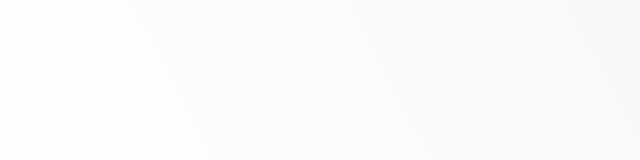
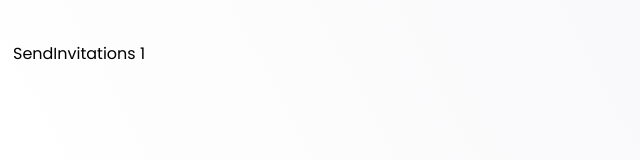
Before and after one commit to Ghianda22/memory, a React (Create React App) app in the folder frontend/: page /sendinvitations/1 in a window 1280 px wide. Before the commit this address had no page. Shown: the top 160 px of the page, without its empty margins (0-640 px from the left). Built offline with nearby package versions, Linux system fonts and the light colour scheme.

Commit message:
Added conditional navigation at start button
if the game is public it navigates to the live game screen (to wait for other random players)
if it's private it goes to the invitations screen to invitate players

```diff
--- a/frontend/src/components/templates/NewGameTemplate.tsx
+++ b/frontend/src/components/templates/NewGameTemplate.tsx
@@ -60,8 +60,8 @@ export default function NewGameTemplate() {
 		setModalIsVisible(!modalIsVisible);
 	};
 	const navigateToNextPage = () => {
-		// if(mode === context.selectionBar[1].options[0])
-		// 	navigate("/sendinvitations/" + numberOfPlayers);
+		if(newGame.mode === context.selectionBar[1].options[0])
+			navigate("/sendinvitations/" + newGame.numberOfPlayers);
 		// else navigate("/livegame");
 	};
 	// const changeSubmit = () => {
--- a/frontend/src/pages/SendInvitations.tsx
+++ b/frontend/src/pages/SendInvitations.tsx
@@ -1,7 +1,10 @@
 import React from 'react'
+import { useParams } from 'react-router-dom'
 
 export default function SendInvitations() {
+  const params = useParams();
+  console.log(params);
   return (
-    <div>SendInvitations</div>
+    <div>SendInvitations    { params.numberOfPlayers}</div>
   )
 }
--- a/frontend/src/routes/routes.js
+++ b/frontend/src/routes/routes.js
@@ -14,7 +14,7 @@ export const routes = [
         element: <NewGame />
     },
     {
-        path: "/sendinvitation",
+        path: "/sendinvitations/:numberOfPlayers",
         element: <SendInvitations />
     },
     {
```
